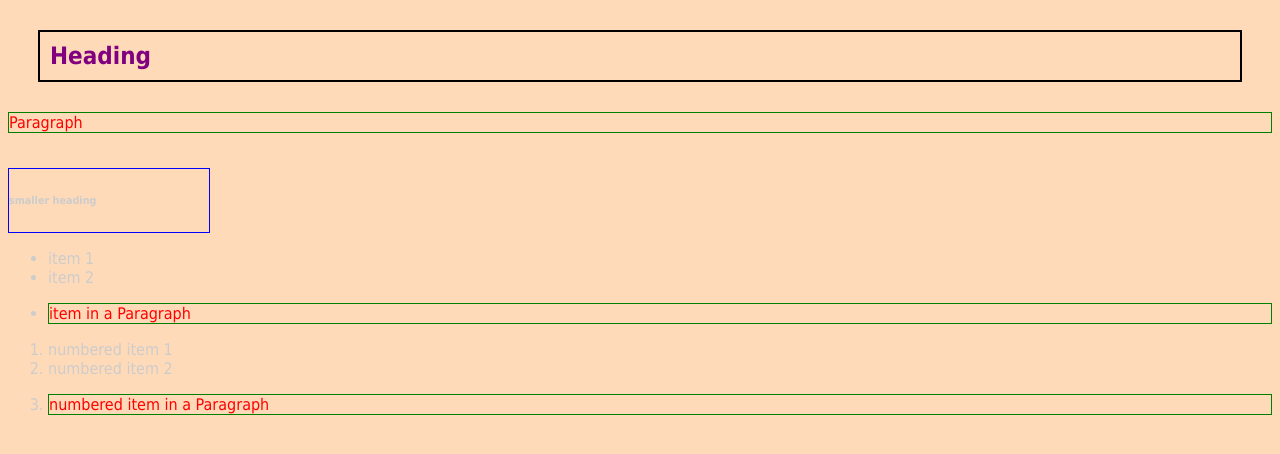
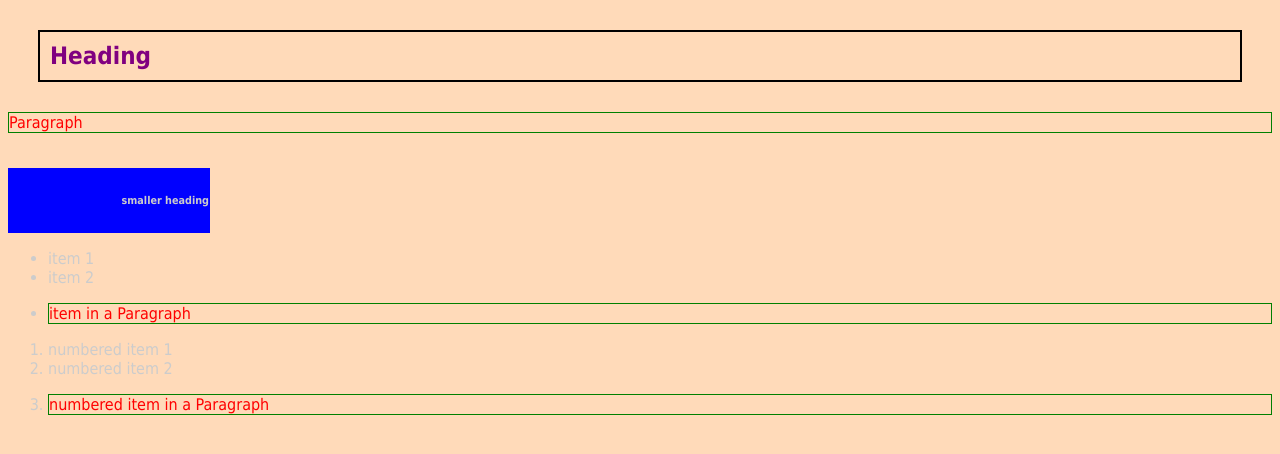
Before and after one commit to VogonPoetries/MyWeb, a plain HTML site: page index.html in a window 1280 px wide. Drawn offline with Linux system fonts and the light colour scheme.

Commit message:
Update style.css

```diff
--- a/style.css
+++ b/style.css
@@ -17,6 +17,8 @@ div
 {
   width: 200px;
   border: 1px solid blue;
+  background-color: blue;
+  text-align: right;
 }
 
 p
```
